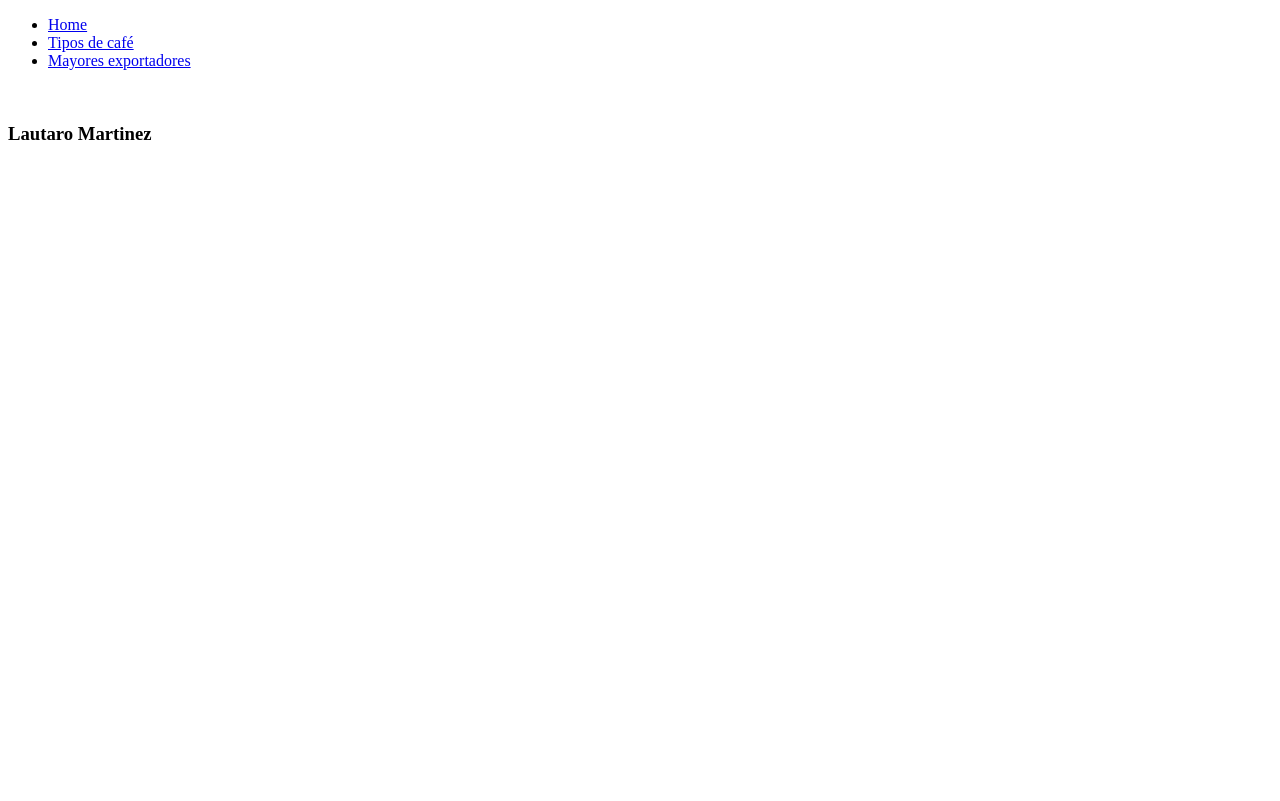
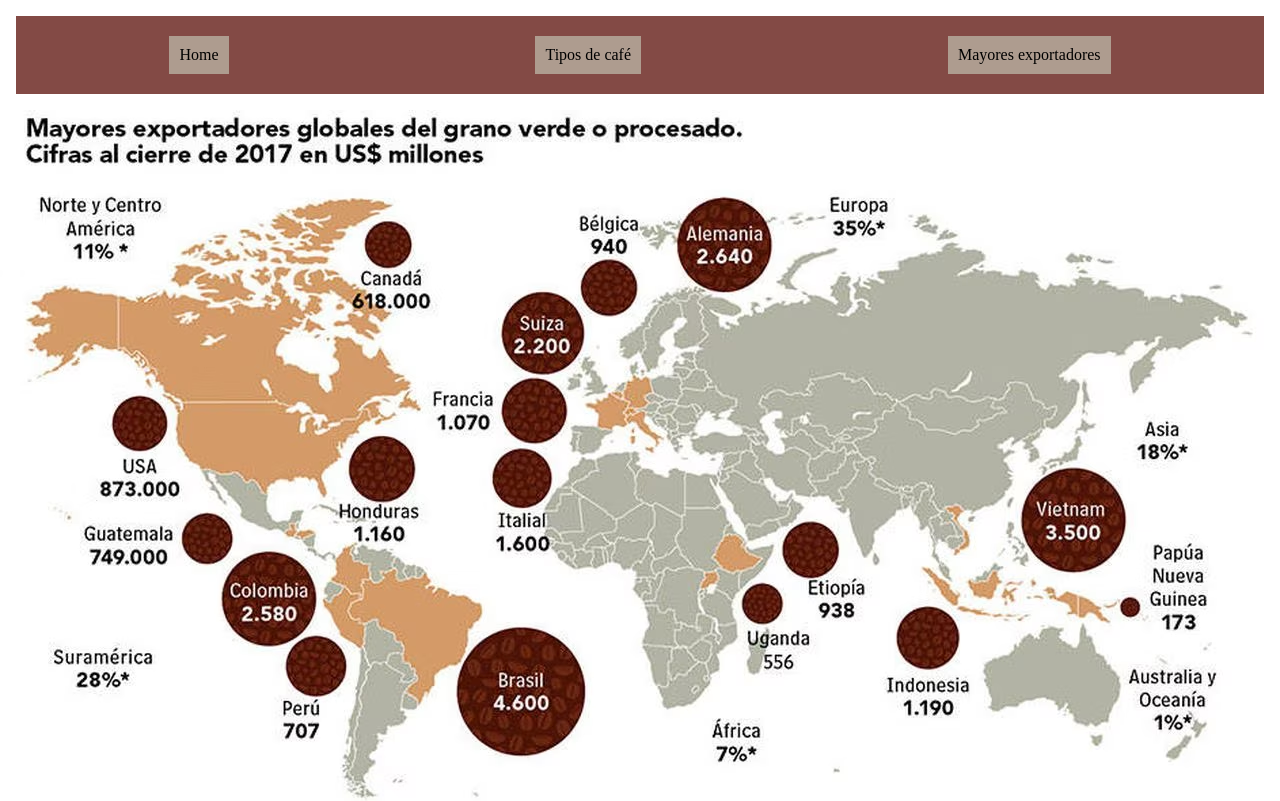
Before and after one commit to LautaroMrtnz/TP3EstructurayEstilo, a plain HTML site: page pages/paises_exportadores.html in a window 1280 px wide. Shown: the top 801 px of the page. Drawn offline with Linux system fonts and the light colour scheme; the site is published under a folder, as on GitHub Pages, so addresses that start at the root find nothing.

Commit message:
Update paises_exportadores.html

```diff
--- a/pages/paises_exportadores.html
+++ b/pages/paises_exportadores.html
@@ -6,7 +6,7 @@
     <meta http-equiv="X-UA-Compatible" content="IE=edge">
     <meta name="viewport" content="width=device-width, initial-scale=1.0">
     <title>Proyecto</title>
-    <link rel="stylesheet" href="/css/style.css">
+    <link rel="stylesheet" href="../css/style.css">
 </head>
 
 <body>
@@ -14,19 +14,19 @@
         <nav>
             <ul class="menu">
                 <li>
-                    <a href="/index.html">Home</a>
+                    <a href="../index.html">Home</a>
                 </li>
                 <li>
-                    <a href="/pages/tipos_cafes.html">Tipos de café</a>
+                    <a href="../pages/tipos_cafes.html">Tipos de café</a>
                 </li>
                 <li>
-                    <a href="/pages/paises_exportadores.html">Mayores exportadores</a>
+                    <a href="../pages/paises_exportadores.html">Mayores exportadores</a>
                 </li>
 
             </ul>
         </nav>
     </header>
-    <img src="/img/Café/SUMEE5BAUBE3LKFFXTKJHAGBEY.avif" alt="">
+    <img src="../img/Café/SUMEE5BAUBE3LKFFXTKJHAGBEY.avif" alt="">
 
 <footer>
     <h3>
```
